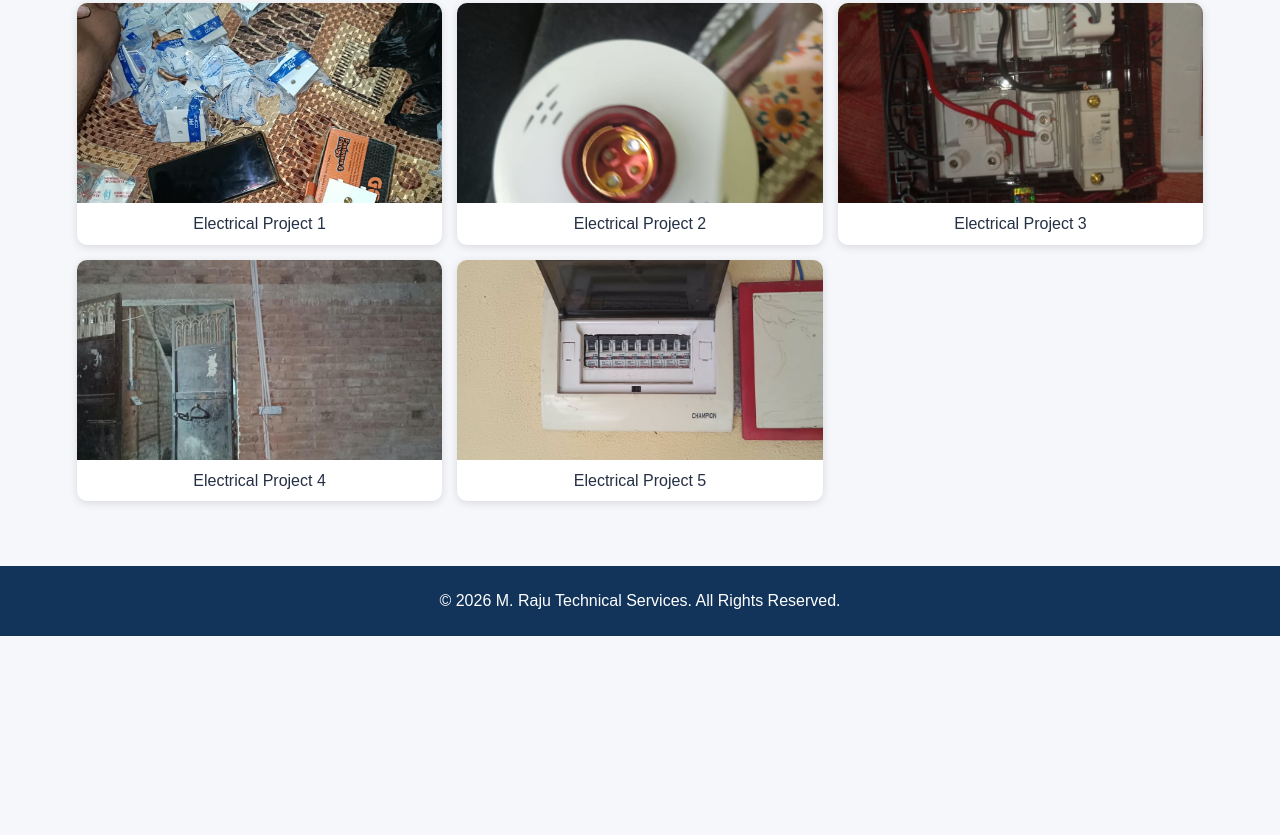
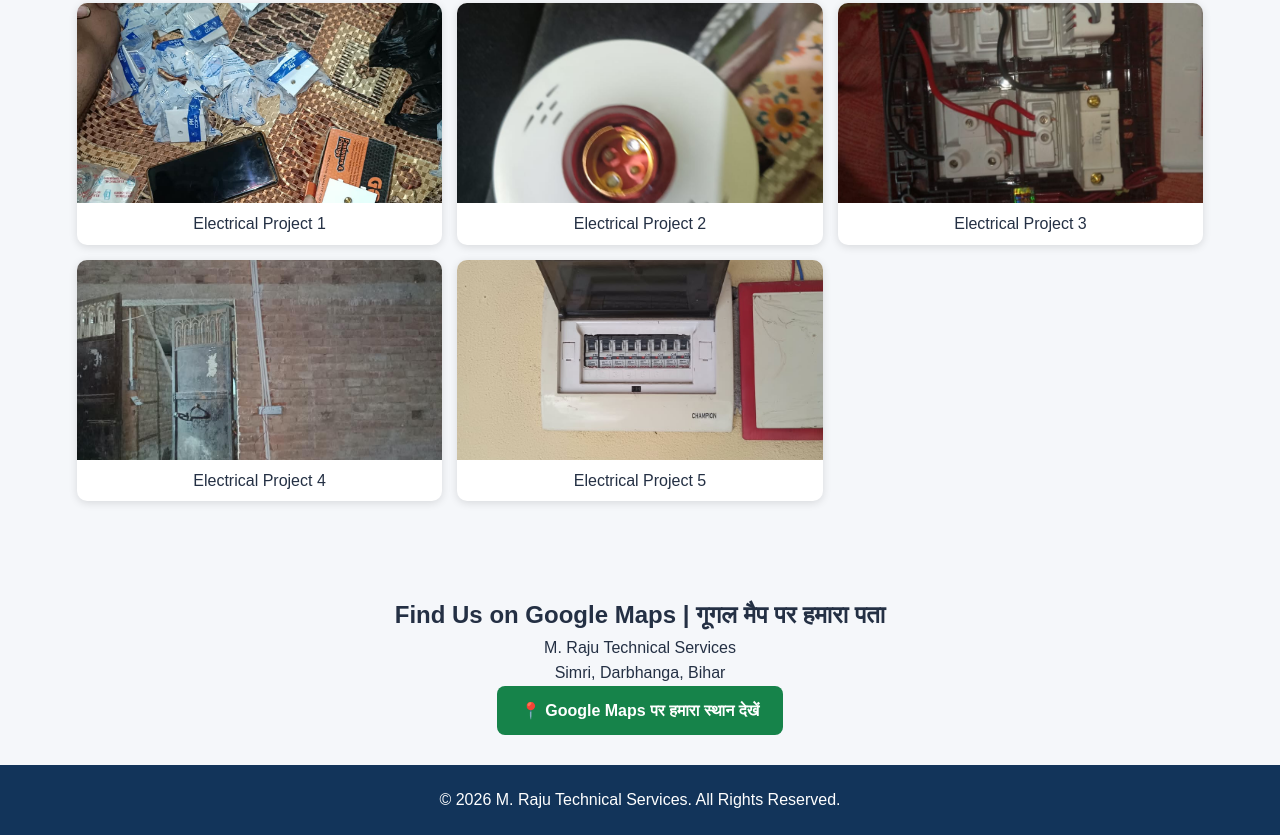
Before and after one commit to mrajutech1-ship-it/m-raju-technical-services, a plain HTML site: page index.html in a window 1280 px wide. Shown: the part 2950-3785 px from the top of the page. Before the commit the page ends 3586 px from the top, so only its background shows below. Drawn offline with Linux system fonts and the light colour scheme.

Commit message:
Fix HTML formatting and structure

```diff
--- a/index.html
+++ b/index.html
@@ -343,6 +343,19 @@
 
   </div>
 </section>
+  <section id="location" style="text-align:center; padding:30px 15px;">
+  <h2>Find Us on Google Maps | गूगल मैप पर हमारा पता</h2>
+  <p>M. Raju Technical Services</p>
+  <p>Simri, Darbhanga, Bihar</p>
+
+  <a href="https://maps.app.goo.gl/zfYeHUgmcR6kTSG89"
+     target="_blank"
+     rel="noopener noreferrer"
+     style="display:inline-block; background:#16834a; color:white;
+     padding:12px 24px; border-radius:8px; text-decoration:none;">
+    <strong>📍 Google Maps पर हमारा स्थान देखें</strong>
+  </a>
+</section>
   <footer>
   <p>© 2026 M. Raju Technical Services. All Rights Reserved.</p>
 
```
